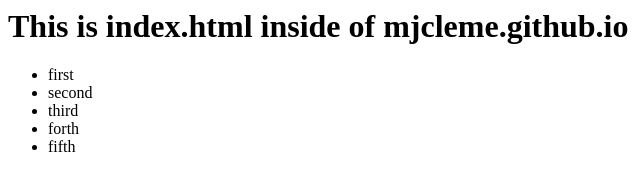
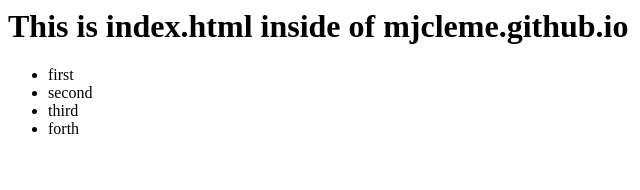
Before and after one commit to mjcleme/mjcleme.github.io, a plain HTML site: page index.html in a window 1280 px wide. Shown: the full height of the page, 0-640 px from the left. Drawn offline with Linux system fonts and the light colour scheme.

Commit message:
Update index.html

```diff
--- a/index.html
+++ b/index.html
@@ -6,7 +6,6 @@
        <li> second </li>
        <li> third </li>
        <li> forth </li>
-      <li> fifth </li>
     </ul>
   </body
 </html>
```
